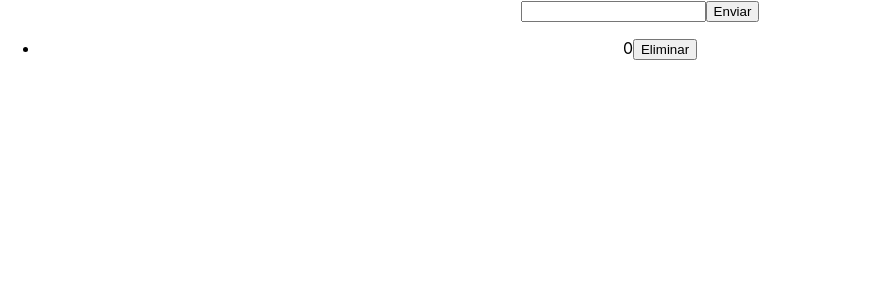
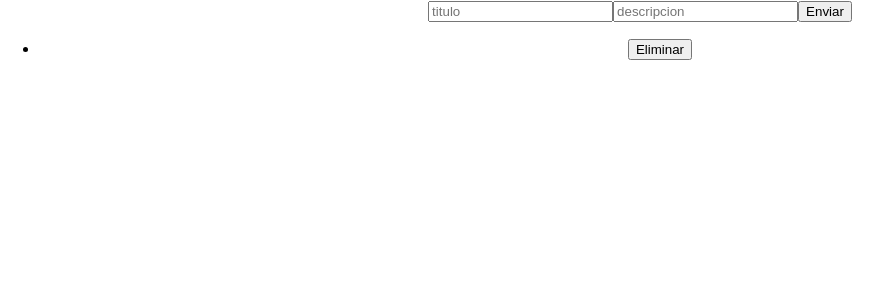
Before and after one commit to JordiGN/ReactJsDemo, a React (Create React App) app: page / in a window 1280 px wide. Both pictures are taken after a click on the button "Enviar". Shown: the top 300 px of the page, without its empty margins (0-892 px from the left). Built offline with nearby package versions, Linux system fonts and the light colour scheme.

Commit message:
generando los campos de titulo y descripcion para que la lista se muestre con el objeto

```diff
--- a/src/App.js
+++ b/src/App.js
@@ -7,7 +7,8 @@ class App extends React.Component {
 
 //El estado son como las variables que puedes usar globalmente dentro de una misma clase
   state = {
-    name: "",
+    title: "",
+    description: "",
     items: [],
   }
 
@@ -21,13 +22,15 @@ class App extends React.Component {
 //Las arrowfunctions no necesitan tener llaves para encerrar el codigo siempre y cuando solamente retornen un elemento
 //En caso de que tuvieran mas de un elemento entonces si es necesario ponerlo entre llaves para que lo abarque correctamente
 //similar a los ifs
-  addItem = () =>
-    this.setState(state => ({
-        name: "",
-        items: [...state.items, state.name],//El spread operator (...) es un metodo que te permite obtener los elementos
-        //de una estructura de datos, ya sea un arreglo o un objeto, los elementos los regresa como elementos, no como
-        //estructura
-      }))
+  addItem = () =>{
+      let newObject = {title:this.state.title, description:this.state.description}
+      this.setState(state => ({
+          title: "",
+          description: "",
+          items: [...state.items, newObject],//El spread operator (...) es un metodo que te permite obtener los elementos
+          //de una estructura de datos, ya sea un arreglo o un objeto, los elementos los regresa como elementos, no como
+          //estructura
+        }))}
 
   delItem = (idToDel) =>{
     let newItems = [...this.state.items];
@@ -41,8 +44,11 @@ class App extends React.Component {
 //Es importante que cuando se quiere modificar el State, se haga unicamente mediante la funcion setState, ya que esta es la
 //que manda llamar al ciclo de vida y permite que la modificacion haya sido de forma adecuada, de lo contrario, estaremos
 //editanto las variables del estado pero la aplicacion no lo sabra.
-  handleChange = (event) =>
-    this.setState({name : event.target.value});
+  handleChangeTitle = (event) =>
+    this.setState({title : event.target.value});
+
+  handleChangeDescription = (event) =>
+    this.setState({description : event.target.value});
 
   render(){
     //las variables deben de estar dentro de funciones, ya sea funciones de la clase o dentro del metodo render
@@ -66,7 +72,9 @@ class App extends React.Component {
           //el comonente hijo
     return (
         <div className="App">
-          <input type="text" value={this.state.name} onChange={this.handleChange} />
+          <input type="text" placeholder="titulo" value={this.state.title} onChange={this.handleChangeTitle} />
+
+          <input type="text" placeholder="descripcion" value={this.state.description} onChange={this.handleChangeDescription} />
 
           <button type="submit" onClick={this.addItem} > Enviar </button >
 
--- a/src/components/List.js
+++ b/src/components/List.js
@@ -26,7 +26,7 @@ class List extends React.Component{
 			<div>
 				<ul>
 					{itemsSent.map((item,index) =>
-						<li key={item.toString()} >{item} {index}
+						<li key={item.toString()} >{item.title} {item.description}
 							<button onClick={ () => this.props.delFunction(index)}>Eliminar</button>
 						</li>
 					)}
```
